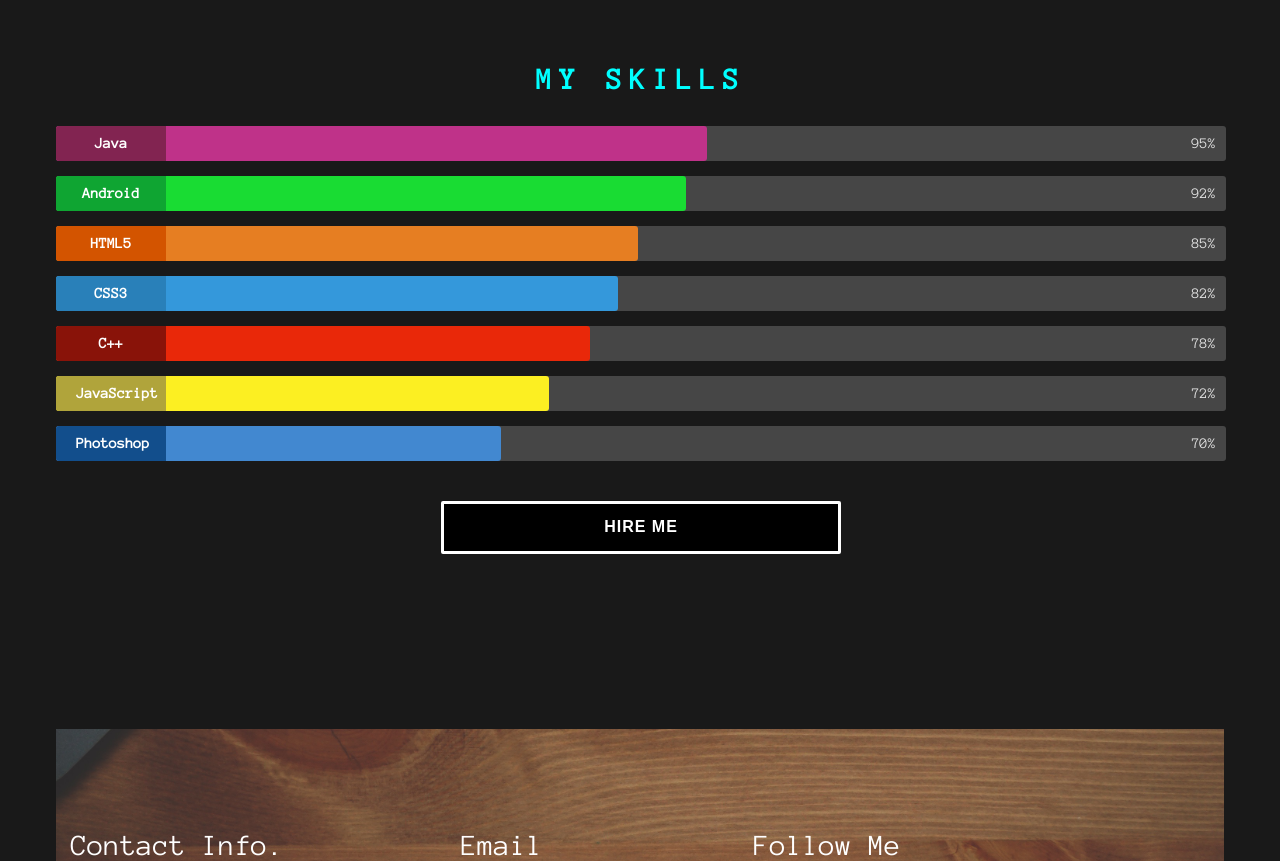
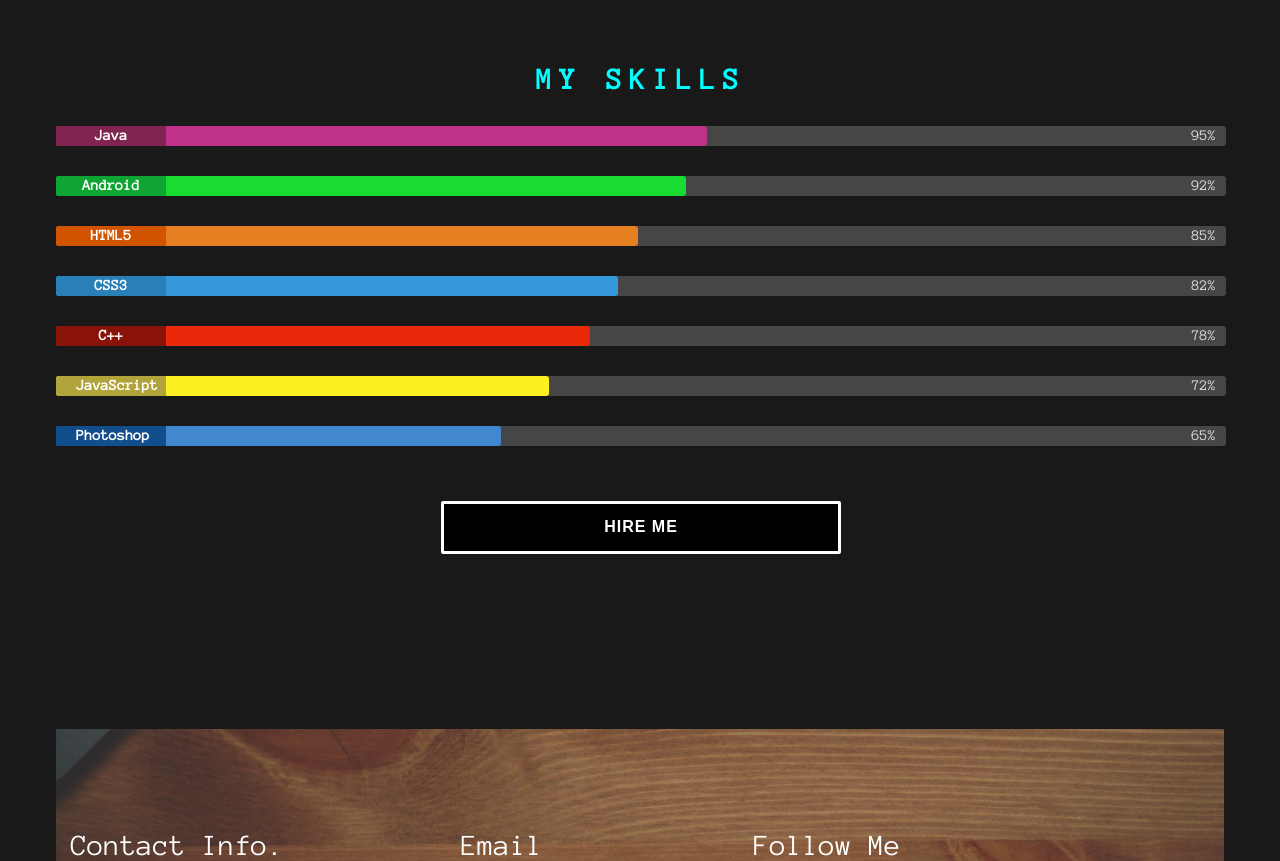
Before and after one commit to rishz/rishz.github.io, a React app: page / in a window 1280 px wide. Shown: the part 1620-2481 px from the top of the page. Built offline with nearby package versions, Linux system fonts and the light colour scheme; a web font is replaced by a local one.

Commit message:
skillbar improved

```diff
--- a/css/style_web.css
+++ b/css/style_web.css
@@ -189,12 +189,13 @@
 }
 
 .skillbar {
+
     position:relative;
     display:block;
-    margin-bottom:15px;
+    margin-bottom:30px;
     width:100%;
     background: rgba(250, 250, 250,0.2);
-    height:35px;
+    height:20px;
     border-radius:3px;
     -moz-border-radius:3px;
     -webkit-border-radius:3px;
@@ -231,8 +232,8 @@
     display:block;
     background: rgba(0, 0, 0, 0);
     padding:0 20px;
-    height:35px;
-    line-height:35px;
+    height:20px;
+    line-height:20px;
     -webkit-border-top-left-radius:3px;
     -webkit-border-bottom-left-radius:3px;
     -moz-border-radius-topleft:3px;
@@ -242,7 +243,7 @@
 }
 
 .skillbar-bar {
-    height:35px;
+    height:20px;
     width:0px;
     background:#6adcfa;
     border-radius:3px;
@@ -255,8 +256,8 @@
     right:10px;
     top:0;
     font-size:15px;
-    height:35px;
-    line-height:35px;
+    height:20px;
+    line-height:20px;
     color: rgba(255, 255, 255, 0.86);
 }
 
--- a/index.html
+++ b/index.html
@@ -183,7 +183,7 @@
             <div class="skillbar clearfix " data-percent="65%">
                 <div class="skillbar-title" style="background: #124e8c;"><span>Photoshop</span></div>
                 <div class="skillbar-bar" style="background: #4288d0;"></div>
-                <div class="skill-bar-percent">70%</div>
+                <div class="skill-bar-percent">65%</div>
             </div> <!-- End Skill Bar -->
 
             <div class="col-md-12 col-sm-12">
```
